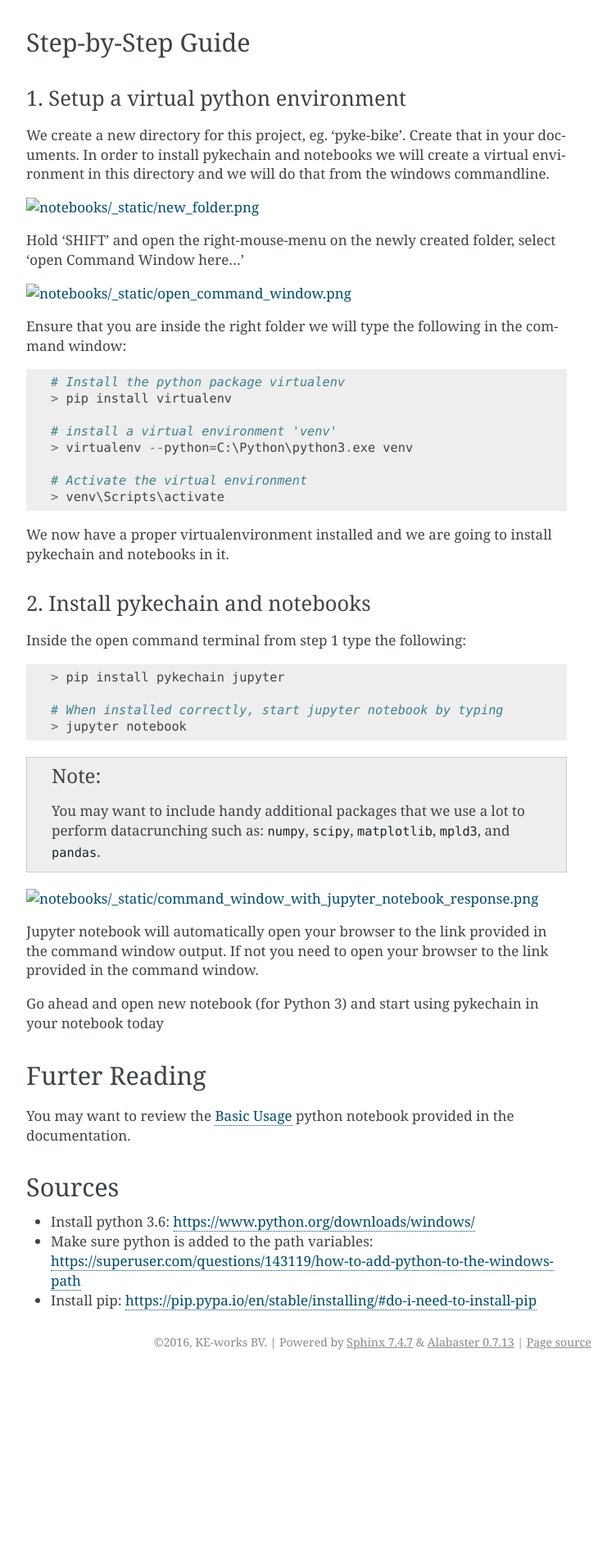
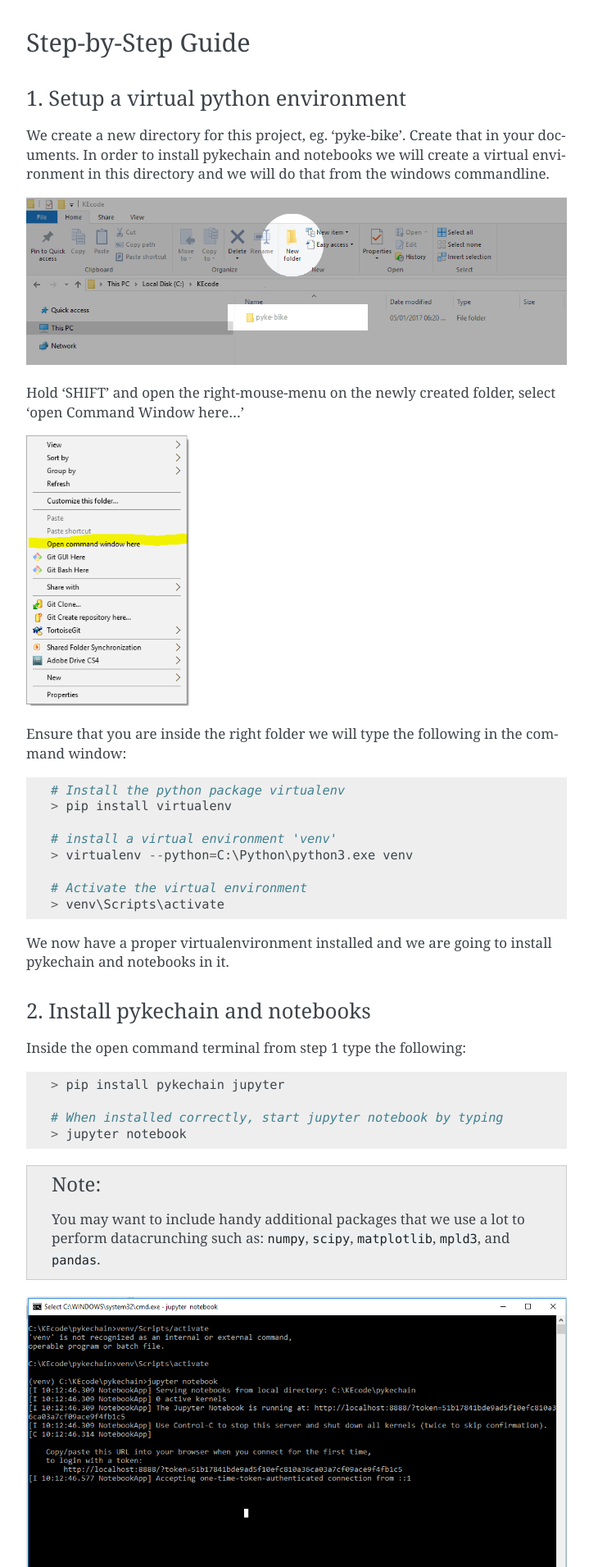
Before and after one commit to KE-works/pykechain, a Sphinx documentation site: the page built from docs/notebooks/00_getting_started.rst, in a window 1280 px wide. Shown: the part 793-2704 px from the top of the page at 82% size, without its empty margins (388-1140 px from the left). Built offline with Sphinx 7.4.7, drawn with Linux system fonts in a browser that asks for light colours; before the commit the page ends 2469 px from its top, so only the background shows below that.

Commit message:
added images to the documentation of getting_started
* added images to _static
* refactored directories to include the image
* update width of images
* cleanup the new_folder image with foldername aligned to text
* altered changelog

```diff
--- a/CHANGELOG.rst
+++ b/CHANGELOG.rst
@@ -3,10 +3,13 @@
 
 pykechain changelog
 
-1.6.0 (UNRELEASED)
+1.6.0 (3MAY17)
 ------------------
  * Added a `Part.model()` method to retrieve the model from an instance.
+ * Added `Getting Started`_ documentation page for pykechain using jupyter notebooks
  * Updated documentation according to PEP257
+
+.. _Getting Started: http://pykechain.readthedocs.io/en/latest/notebooks/00_getting_started.html
 
 1.5.1 (6APR17)
 --------------
--- a/docs/notebooks.rst
+++ b/docs/notebooks.rst
@@ -4,5 +4,6 @@
 
 .. toctree::
     :glob:
+    :maxdepth: 1
 
     notebooks/*
--- a/docs/notebooks/00_getting_started.rst
+++ b/docs/notebooks/00_getting_started.rst
@@ -44,13 +44,13 @@
 pykechain and notebooks we will create a virtual environment in this directory and we will do that from the
 windows commandline.
 
-.. image:: _static/new_folder.png
-    :width: 325
+.. image:: /_static/new_folder.png
+    :width: 660
 
 Hold 'SHIFT' and open the right-mouse-menu on the newly created folder, select 'open Command Window here...'
 
-.. image:: _static/open_command_window.png
-    :width: 325
+.. image:: /_static/open_command_window.png
+    :width: 200
 
 Ensure that you are inside the right folder we will type the following in the command window::
 
@@ -80,8 +80,8 @@
     You may want to include handy additional packages that we use a lot to perform datacrunching such as: ``numpy``,
     ``scipy``, ``matplotlib``, ``mpld3``, and ``pandas``.
 
-.. image:: _static/command_window_with_jupyter_notebook_response.png
-    :width: 325
+.. image:: /_static/command_window_with_jupyter_notebook_response.png
+    :width: 660
 
 Jupyter notebook will automatically open your browser to the link provided in the command window output.
 If not you need to open your browser to the link provided in the command window.
```
Also changed, not shown: docs/_static/command_window_with_jupyter_notebook_response.png (added), docs/_static/new_folder.png (added), docs/_static/open_command_window.png (added).
